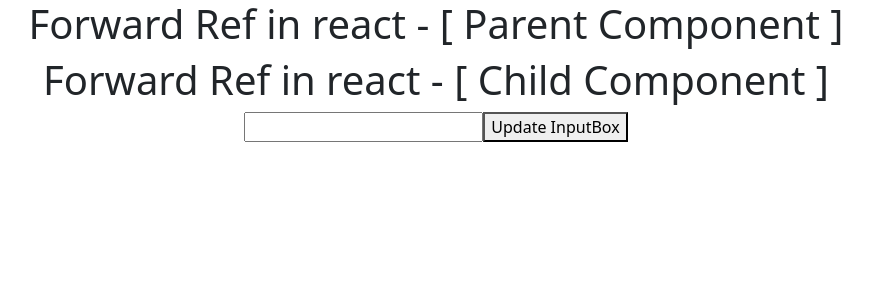
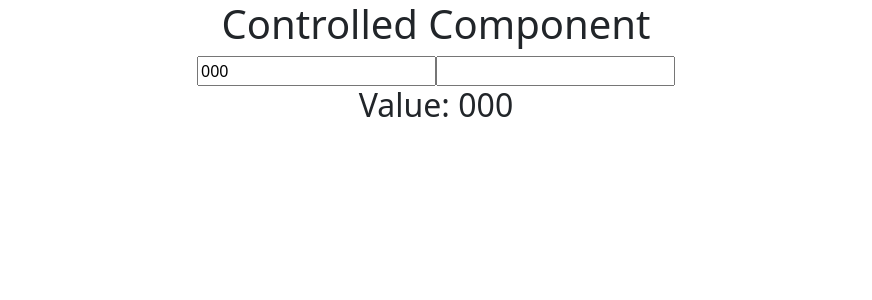
Before and after one commit to Babariya09/React-Practice, a React (Create React App) app: page / in a window 1280 px wide. Shown: the top 300 px of the page, without its empty margins (204-1076 px from the left). Built offline with nearby package versions, Linux system fonts and the light colour scheme.

Commit message:
Controll component Add and forwrd component change

```diff
--- a/src/App.js
+++ b/src/App.js
@@ -24,6 +24,7 @@ import Usememo from './Usememo';
 import Refwithclasscomponent from './Refwithclasscomponent';
 import Useref from './Userefwithfunction';
 import Forwardref from './Forwardref';
+import Controoled from './Controlled';
 
 function App() {
   return (
@@ -50,7 +51,8 @@ function App() {
       {/* <Usememo /> */}
       {/* <Refwithclasscomponent /> */}
       {/* <Useref /> */}
-      <Forwardref />
+      {/* <Forwardref /> */}
+      <Controoled />
     </div>
   );
 }
--- /dev/null
+++ b/src/Controlled.js
@@ -0,0 +1,23 @@
+import React, { useState } from "react";
+
+function Controoled() {
+    let [val, setVal] = useState("000");
+    let [item, setItem] = useState("");
+    return(
+        <>
+            <h1>Controlled Component</h1>
+            <input type="text" value={val} onChange={(e)=>setVal(e.target.value)}/>
+            <input type="text" value={item} onChange={(e)=>setItem(e.target.value)}/>
+            <h2>Value: {val}</h2>
+        </>
+    )
+}
+
+export default Controoled;
+
+
+
+// ======= Note ======
+
+// jyare react ni ander input ne state thi contoll kariye tyare tene kevay controll component.
+// and unctrolled component te hoi ke direct dom throw handel thay like getelementbyid.
--- a/src/Forwardref.js
+++ b/src/Forwardref.js
@@ -27,3 +27,4 @@ export default Forwardref;
 
 // forward ref te same ref jevuj work kare che but mani lo ke jyare aapde input and button aalag aalag component ma hoi tyare tena dom ne manipulate karva mate aapde forwardref no use karvi.
 // ek component ma thi bija component ma ref data mokalva use thya forward ref.
+// forward ref ni method class and functional component bane ma same rahe che.
```
